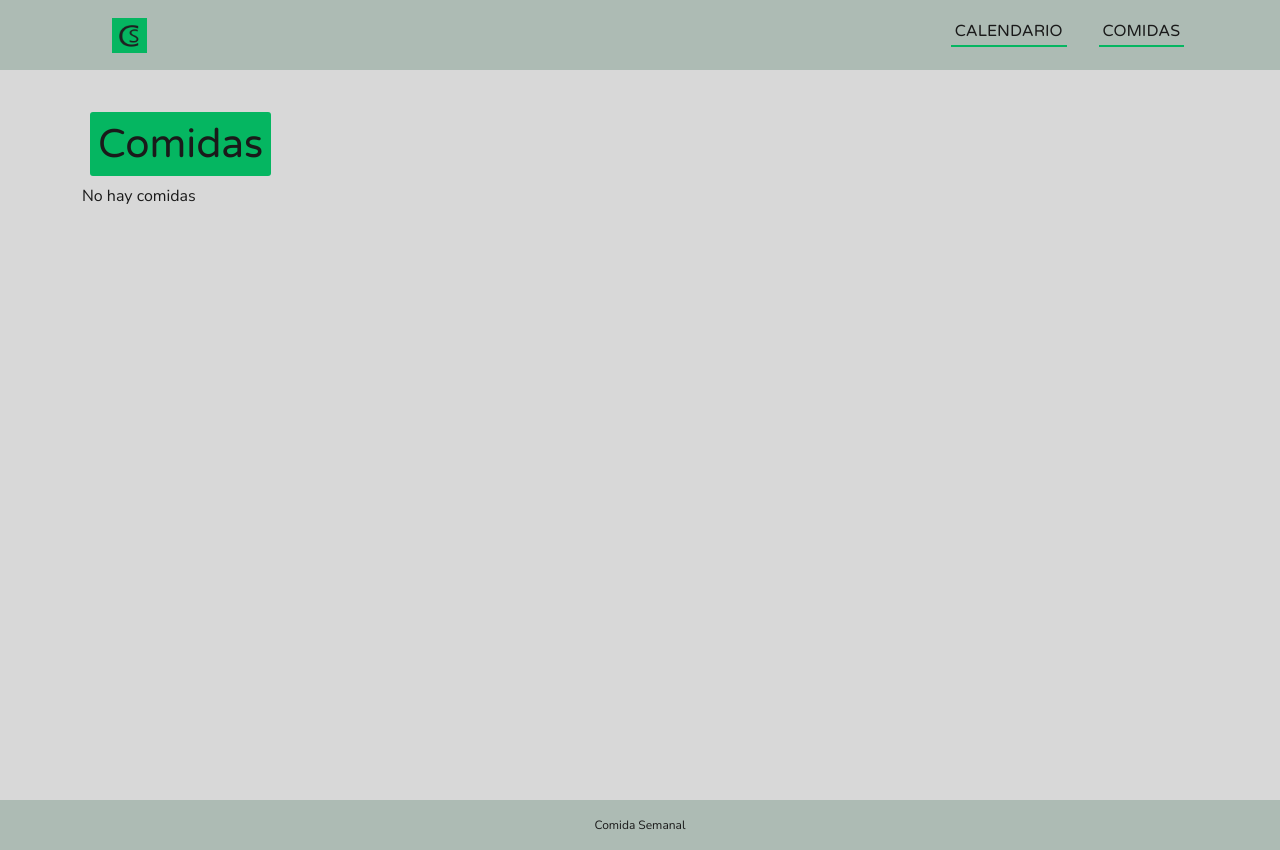
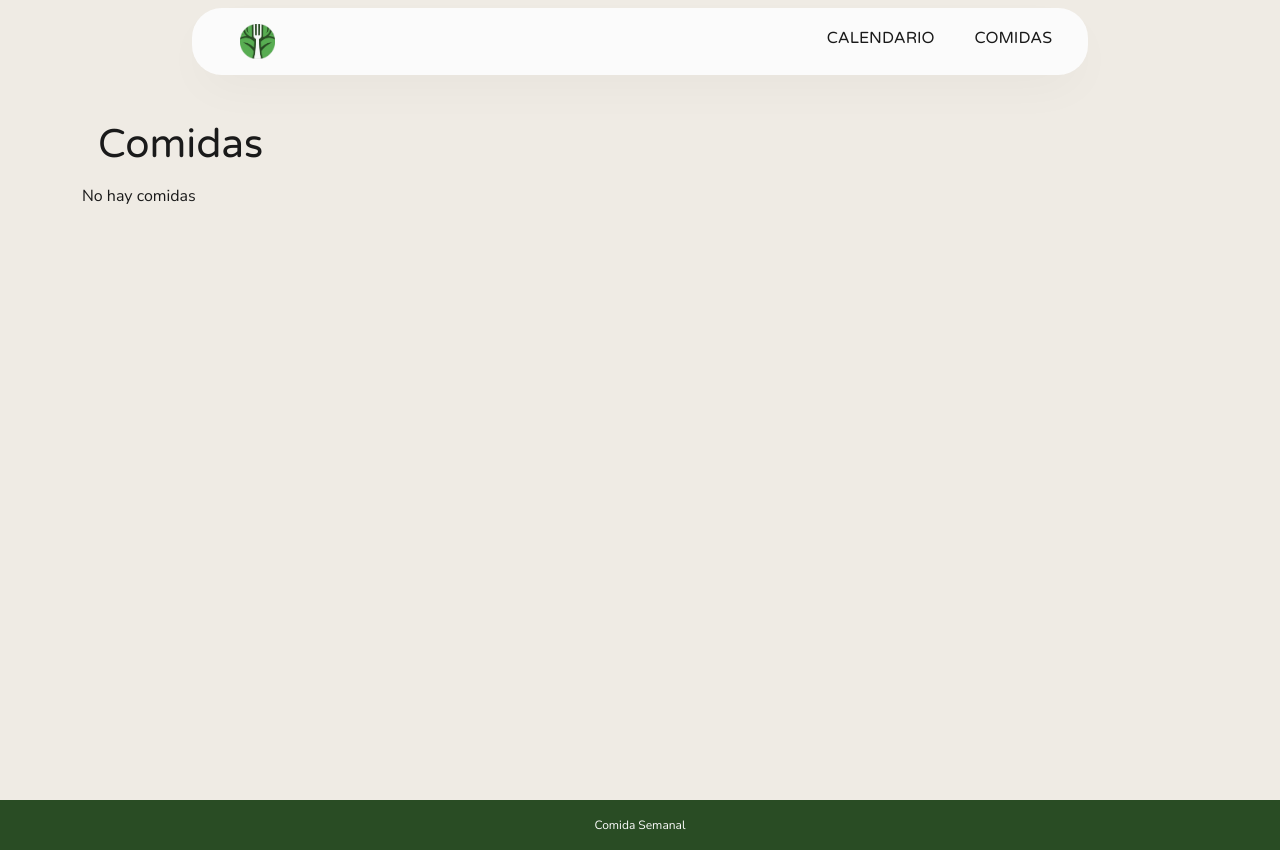
Before and after one commit to juanRoperoParera/Comida-semanal, a PHP site: page /php/gestioncomidas/gestioncomidas.php in a window 1280 px wide. Run offline with PHP 8.4, Linux system fonts and the light colour scheme; data that the repository does not hold is empty.

Commit message:
rediseño completo

```diff
--- a/assets/estilo/style.css
+++ b/assets/estilo/style.css
@@ -1,11 +1,11 @@
 /* Color */
 :root {
-    --main: #d8d8d8;
+    --main: #efebe4;
+    --main2:#fbfbfb;
     --card: #d8d8d8;
-    --details: #05b661;
-    --detailslight: #adbbb4;
-    --details2: #77abc0;
-    --details50: rgba(111, 150, 131, 0.123);
+    --details1: #8B4513;
+    --details2: #294c24;
+    --detailslight: #FFD700;
     --text: #1A1A1A;
 }
 
@@ -59,14 +54,17 @@ main {
 /* header */
 
 .header {
+    width: 70%;
     margin: auto;
     position: fixed;
-    width: 100%;
     left: 50%;
+    top: 8px;
     transform: translate(-50%);
-    padding: 0.10rem 5rem 0.10rem 5rem;
+    padding: 0rem 1rem 0rem 1rem;
     z-index: 3;
-    background-color: var(--detailslight);
+    background-color: var(--main2);
+    border-radius: 30px;
+    box-shadow: rgba(0, 0, 0, 0.041) 0px 18px 50px -10px;
 }
 
 .header ul {
@@ -110,7 +108,6 @@ main {
     clear: both;
     max-height: 0;
     transition: max-height .2s ease-out;
-    background-color: var(--details50);
 }
 
 /* menu icon */
@@ -203,14 +202,12 @@ main {
     .header li a {
         margin: 1rem 1rem 1rem 1rem;
         text-align: left;
-        border-bottom: 2px solid var(--details);
     }
 
     .header .menu {
         clear: none;
         float: right;
         max-height: none;
-        background-color: var(--detailslight);
     }
 
     .header .menu-icon {
@@ -297,7 +331,6 @@ main {
     width: fit-content;
     grid-column: 1/-1;
     margin-left: 0.5rem;
-    background-color: var(--details);
     border-radius: 3px;
     padding: 0.5rem;
 }
@@ -335,7 +368,8 @@ main {
 footer {
     text-align: center;
     padding: 1rem 1rem 1rem 1rem;
-    background-color: var(--detailslight);
+    background-color: var(--details2);
+    color: var(--main2);
 }
 
 footer p {
```
Also changed, not shown: other parts of assets/estilo/style.css (+57 -23 lines), index.php (+12 -11 lines), php/gestioncomidas/añadirdieta.php (added, +38 -0 lines), assets/img/favicon.png, assets/img/logo.png.
